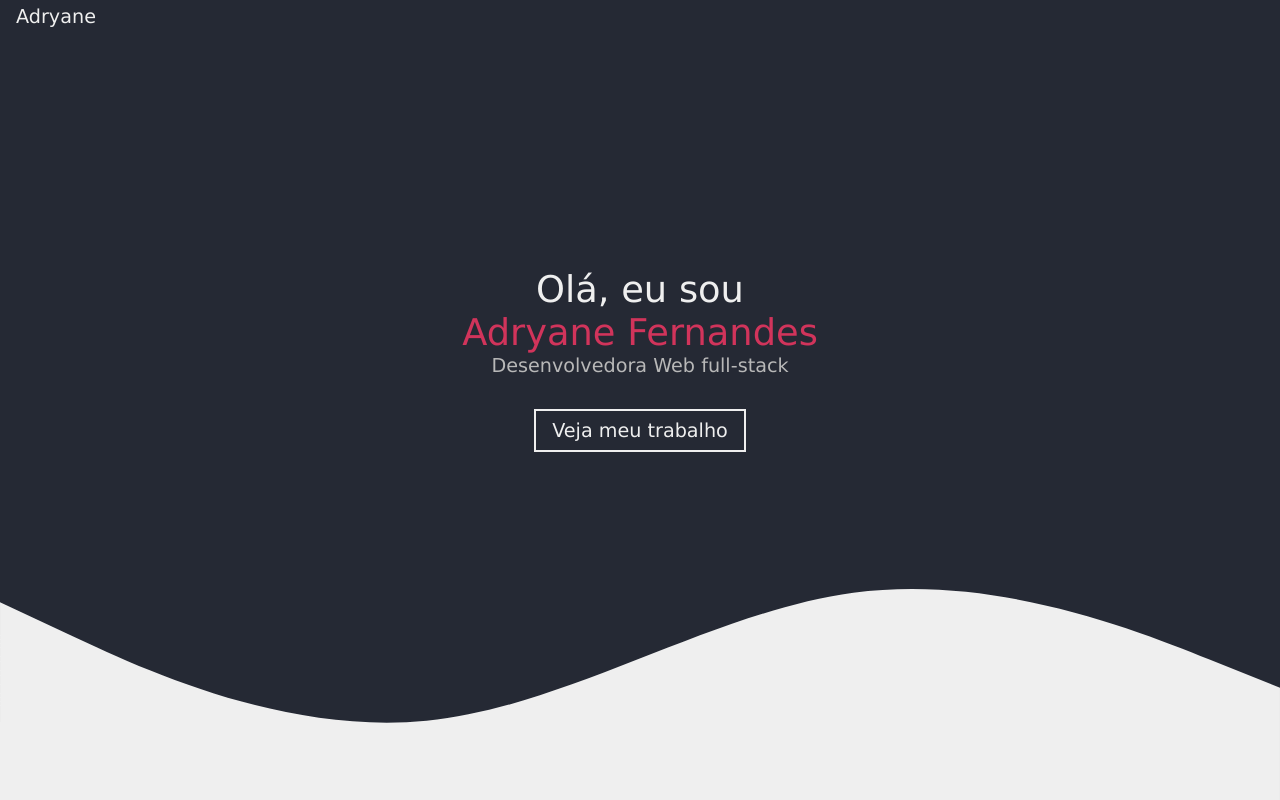
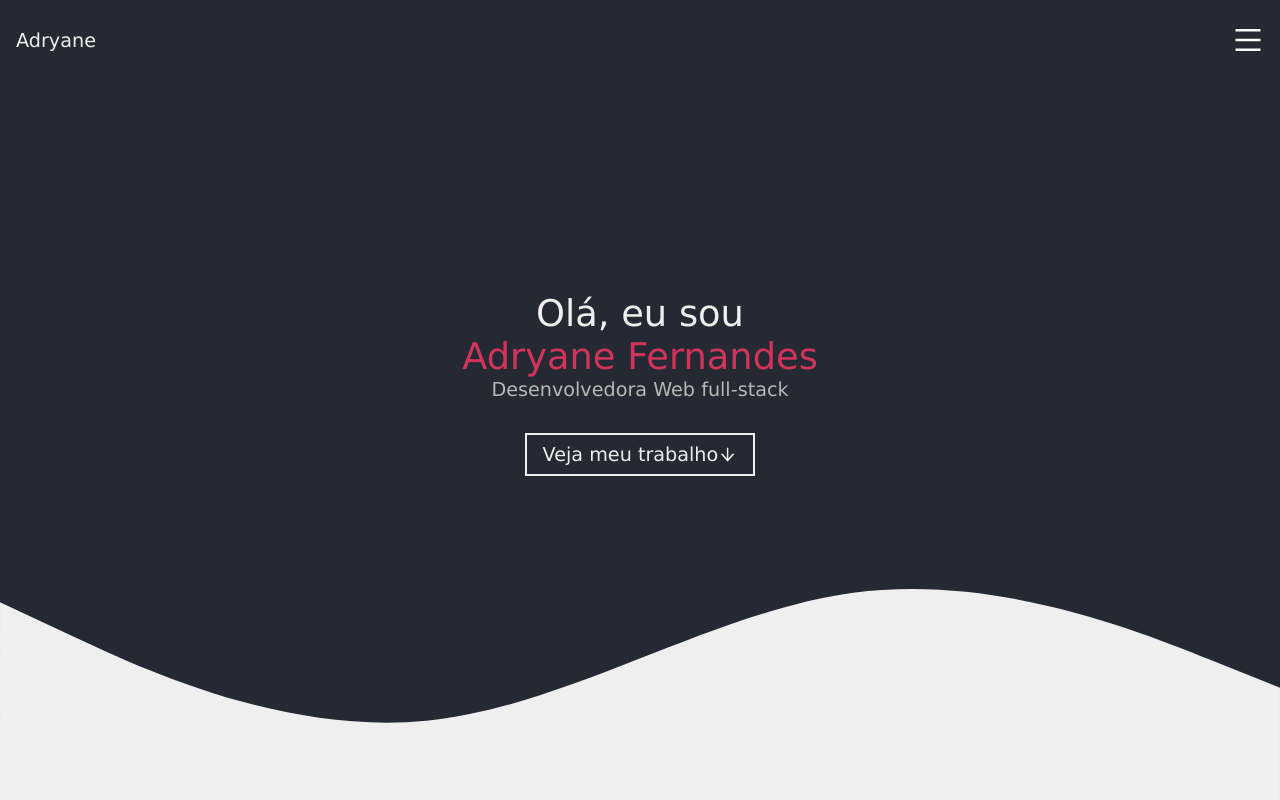
Before and after one commit to adryanefernandes/adryane-portf-lio, a Next.js app: page /Home in a window 1280 px wide. Shown: the top 800 px of the page. Built offline with nearby package versions, Linux system fonts and the light colour scheme.

Commit message:
FIX: Svg do Header aparecendo e posicionado

```diff
--- a/src/components/SvgWave/index.js
+++ b/src/components/SvgWave/index.js
@@ -1,5 +1,5 @@
-export function SvgWave({ color }) {
-  return <svg xmlns="http://www.w3.org/2000/svg" viewBox="0 0 1440 320">
+export function SvgWave({ color, id}) {
+  return <svg xmlns="http://www.w3.org/2000/svg" viewBox="0 0 1440 320" id={id}>
     <path fill={color} fillOpacity="1" d="M0,96L80,133.3C160,171,320,245,480,229.3C640,213,800,107,960,85.3C1120,64,1280,128,1360,160L1440,192L1440,320L1360,320C1280,320,1120,320,960,320C800,320,640,320,480,320C320,320,160,320,80,320L0,320Z"></path>
   </svg>
 }
--- a/src/patterns/sections/InitialSection/index.js
+++ b/src/patterns/sections/InitialSection/index.js
@@ -25,7 +25,7 @@
         Veja meu trabalho <AiOutlineArrowDown />
       </button>
     </Content>
-    <SvgWave color='#efefef' />
+    <SvgWave color='#efefef' id='svgWave'/>
 
 
   </Container>
--- a/src/patterns/sections/InitialSection/styles.js
+++ b/src/patterns/sections/InitialSection/styles.js
@@ -3,13 +3,9 @@
 export const Container = styled.section`
   min-height: 100vh;
   background: #252934;
+  padding-top: 1.5rem;
 
-  /* display: flex;
-  align-items: center;
-  justify-content: center;
-  flex-direction: column; */
-
-  svg {
+  #svgWave {
     position: absolute;
     bottom: -1px;
   }
```
